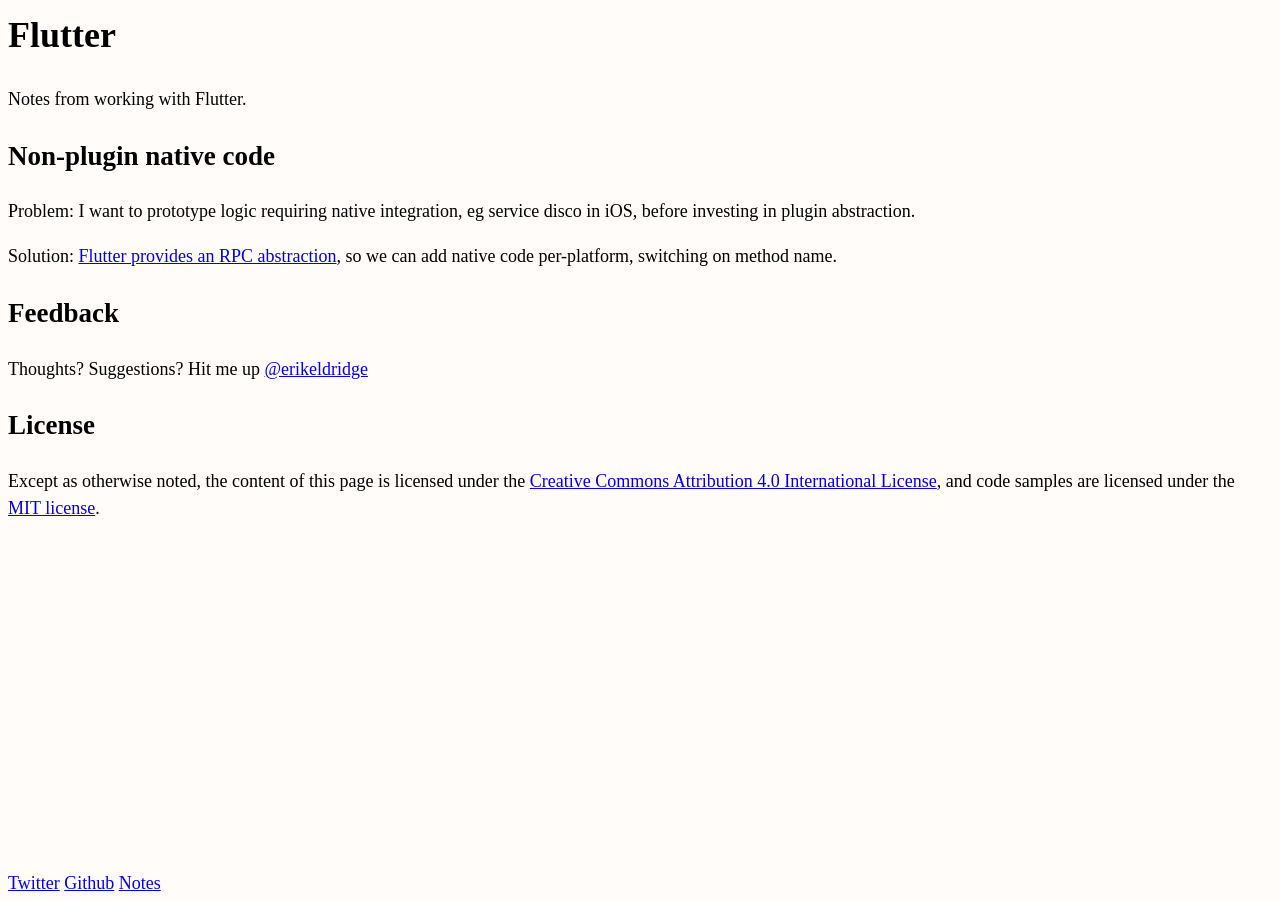
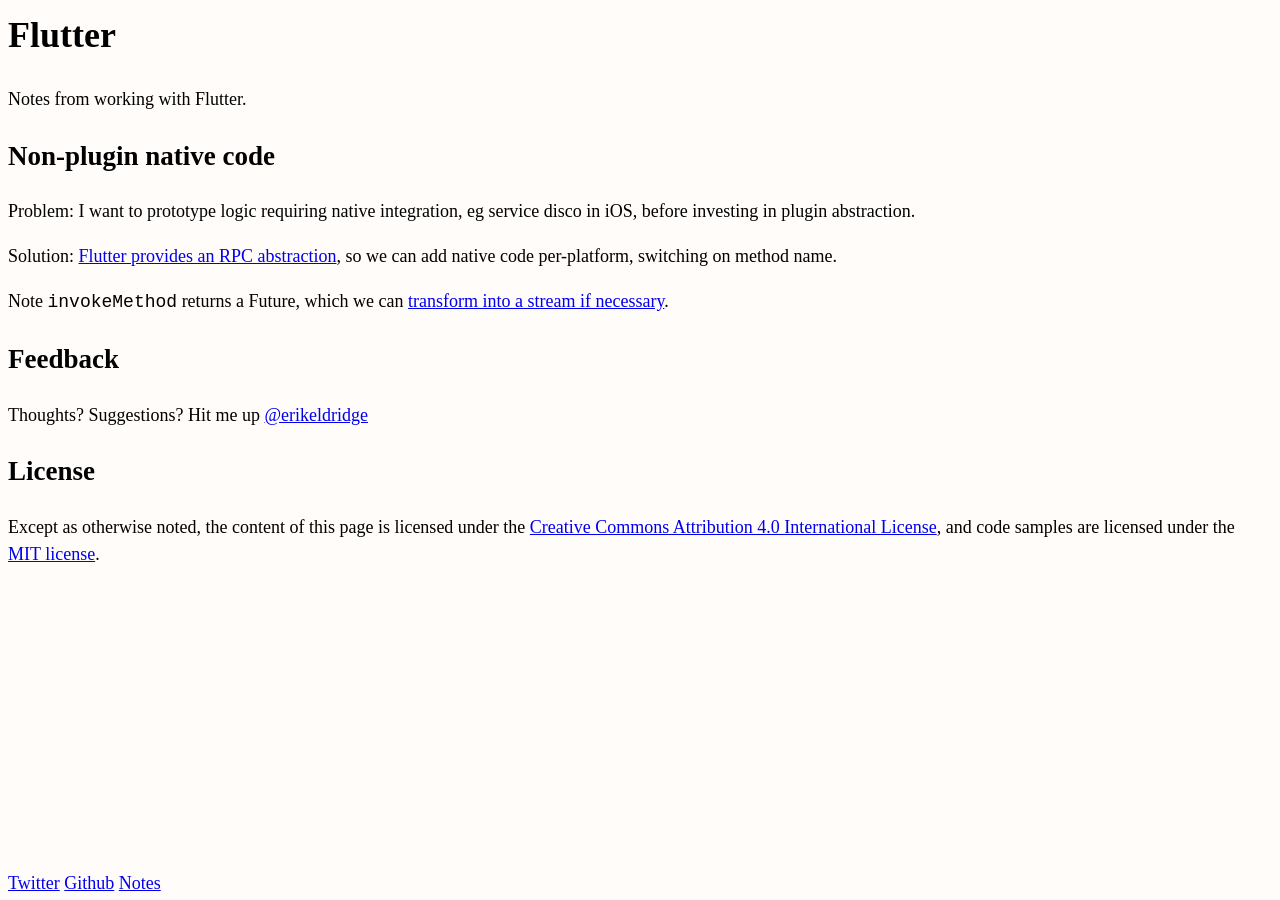
Before and after one commit to erikeldridge/erikeldridge.github.com, a Jekyll site: the page built from _posts/2019-01-04-flutter.md, in a window 1280 px wide. Built offline with Jekyll 4.4.1, drawn with Linux system fonts in a browser that asks for light colours; nearby versions of some CDN libraries.

Commit message:
Update from Forestry.io - Updated flutter.md

```diff
--- a/_posts/2019-01-04-flutter.md
+++ b/_posts/2019-01-04-flutter.md
@@ -12,3 +12,5 @@
 Problem: I want to prototype logic requiring native integration, eg service disco in iOS, before investing in plugin abstraction.
 
 Solution: [Flutter provides an RPC abstraction](https://flutter.io/docs/development/platform-integration/platform-channels), so we can add native code per-platform, switching on method name.
+
+Note `invokeMethod` returns a Future, which we can [transform into a stream if necessary](https://medium.com/@ayushpguptaapg/using-streams-in-flutter-62fed41662e4#bcbc).
```
Also changed, not shown: .forestry/front_matter/templates/post.yml.
